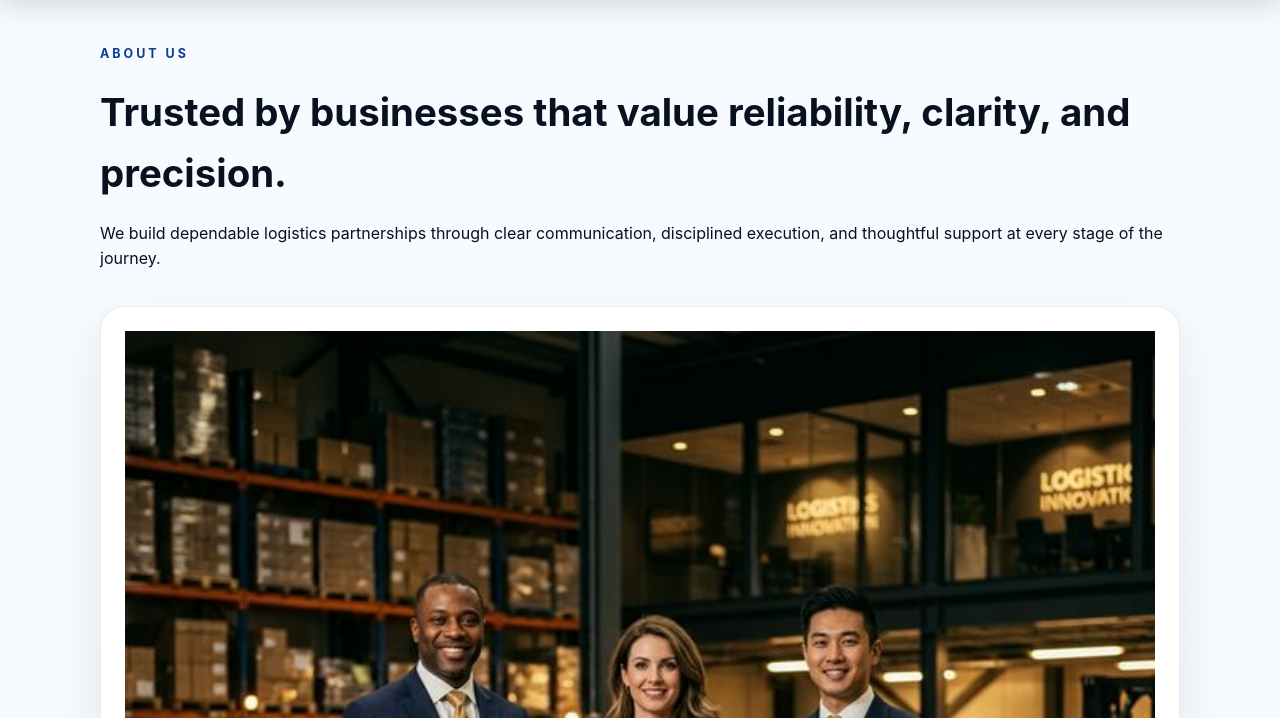
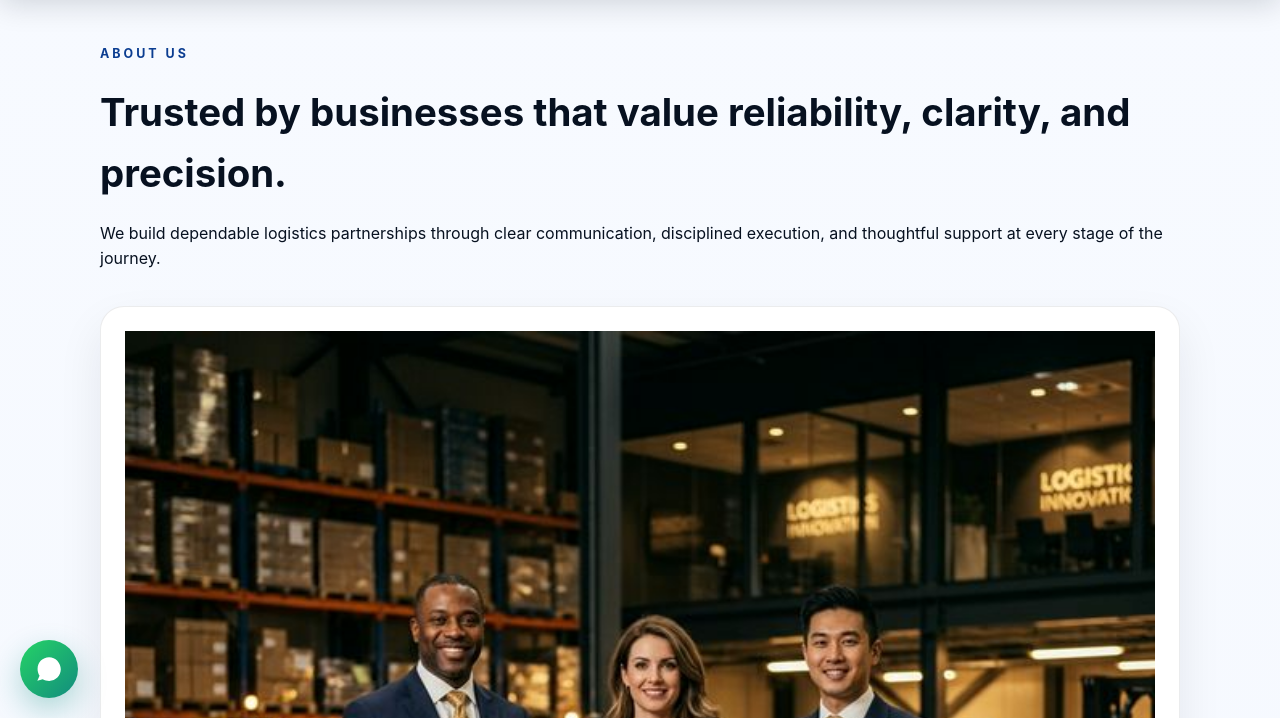
Before and after one commit to global055/Move, a website: page frontend/about.html in a window 1280 px wide. Shown: the part 82-800 px from the top of the page. Drawn offline with Linux system fonts and the light colour scheme; a script that the page names is missing.

Commit message:
Add floating WhatsApp button to public pages

```diff
--- a/frontend/about.html
+++ b/frontend/about.html
@@ -63,6 +63,13 @@
       </div>
       <a class="btn btn-primary" href="contact.html">Get in touch</a>
     </footer>
+
+    <a class="whatsapp-float" href="https://wa.me/13125550148?text=Hello%20Global%20Movement" target="_blank" rel="noopener" aria-label="Contact us on WhatsApp">
+      <svg viewBox="0 0 24 24" fill="currentColor" aria-hidden="true">
+        <path d="M16.9 15.2c-.3-.2-1.7-.8-1.9-.9-.2-.1-.4-.1-.6.1-.2.2-.7.9-.9 1.1-.1.2-.3.2-.5.1-.8-.3-1.7-.7-2.4-1.2-.7-.5-1.4-1.2-1.9-1.9-.2-.3-.2-.4 0-.6.1-.2.2-.4.4-.6.2-.2.3-.3.5-.5.2-.2.2-.4.1-.6-.1-.2-.9-2.1-1.2-2.8-.1-.3-.2-.5-.4-.6-.2-.1-.4-.2-.6-.2-.2 0-.4 0-.6 0-.2 0-.5.1-.7.2-.2.2-.8.8-.8 2 0 1.2.8 2.3 1 2.5.2.2 2.3 3.6 5.6 4.9 3.3 1.3 3.3 0.8 3.9 0.7.6-.1 1.9-1 2.2-1.9.3-.9.3-1.6.2-1.8-.1-.2-.2-.3-.4-.4zM12.1 2C6.6 2 2.2 6.4 2.2 11.9c0 2.1.6 4.1 1.7 5.8L2 22l4.6-1.2c1.7.9 3.6 1.4 5.6 1.4 5.5 0 9.9-4.4 9.9-9.9S17.6 2 12.1 2z"/>
+      </svg>
+    </a>
+
     <script id="chatway" async="true" src="https://cdn.chatway.app/widget.js?id=ErM2lKYtFwBk"></script>
   </body>
 </html>
--- a/frontend/styles.css
+++ b/frontend/styles.css
@@ -469,6 +469,33 @@ main {
   border-radius: 20px;
   overflow: hidden;
   border: 1px solid var(--border);
+}
+
+.whatsapp-float {
+  position: fixed;
+  left: 20px;
+  bottom: 20px;
+  z-index: 1000;
+  display: inline-flex;
+  align-items: center;
+  justify-content: center;
+  width: 58px;
+  height: 58px;
+  border-radius: 50%;
+  background: linear-gradient(135deg, #25d366, #128c7e);
+  color: #fff;
+  box-shadow: 0 12px 30px rgba(18, 140, 126, 0.32);
+  transition: transform 0.2s ease, box-shadow 0.2s ease;
+}
+
+.whatsapp-float:hover {
+  transform: translateY(-2px) scale(1.02);
+  box-shadow: 0 16px 34px rgba(18, 140, 126, 0.4);
+}
+
+.whatsapp-float svg {
+  width: 28px;
+  height: 28px;
 }
 
 .package-marker-wrapper {
```
Also changed, not shown: frontend/contact.html (+7 -0 lines), frontend/index.html (+6 -0 lines), frontend/services.html (+6 -0 lines), frontend/track.html (+6 -0 lines).
